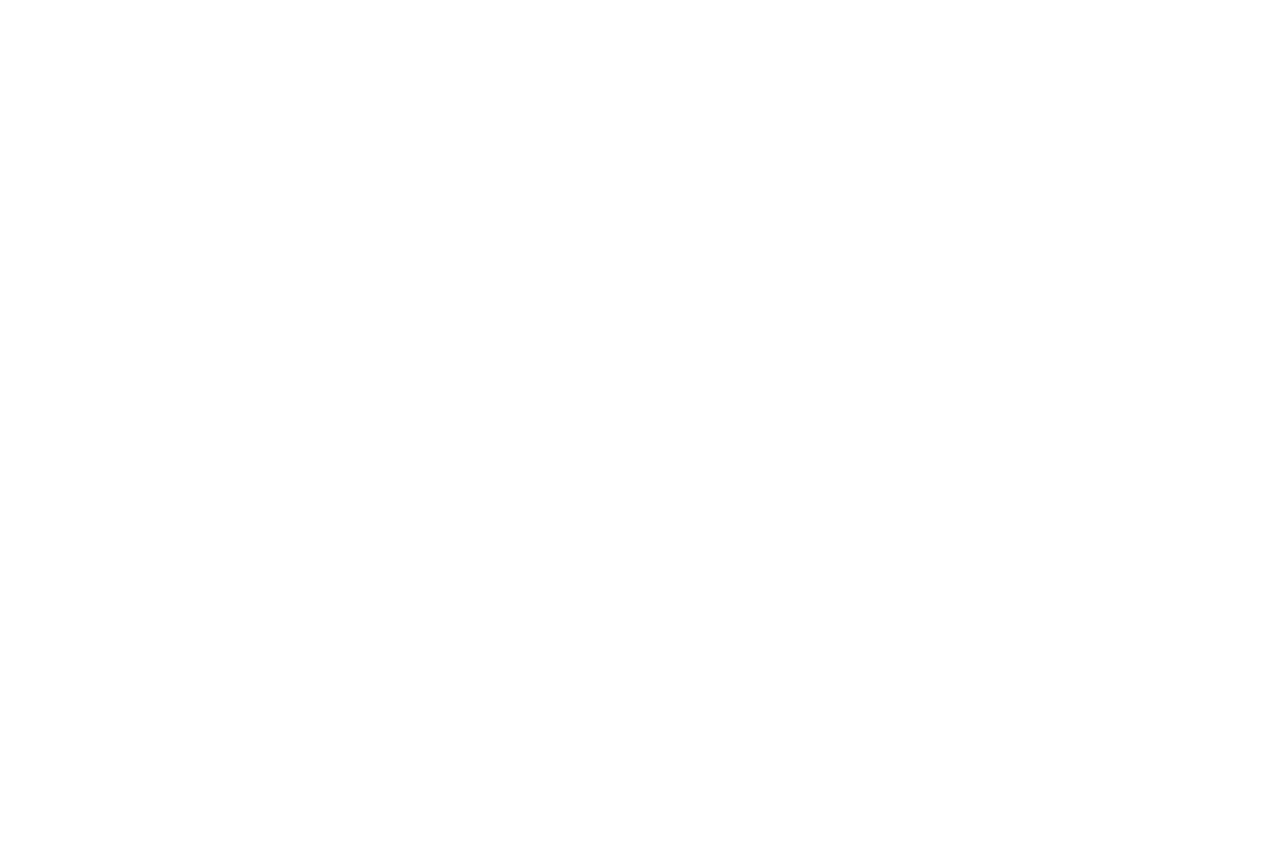
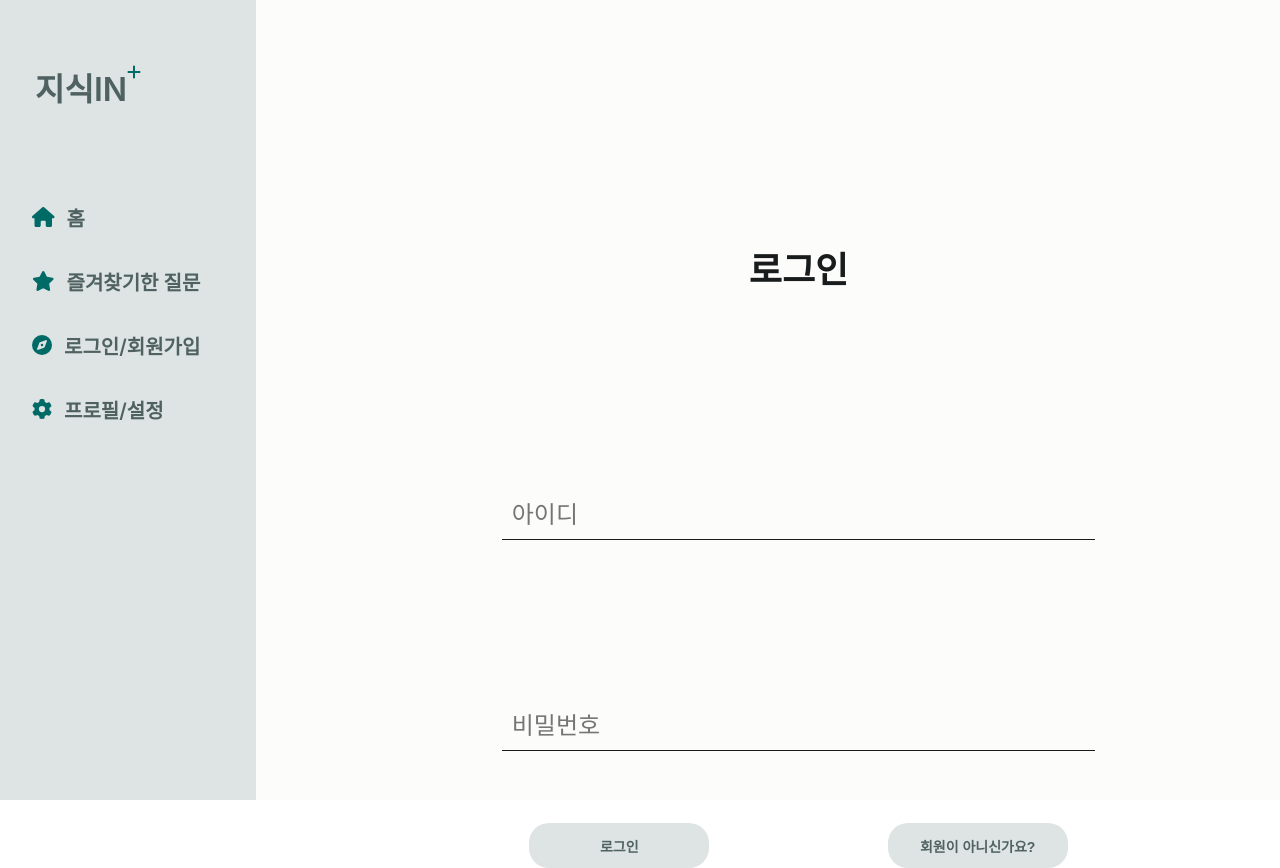
Before and after one commit to Mju-CapstoneDesign2024-5th/FrontEnd, a React (Create React App) app: page /login in a window 1280 px wide. Before the commit this address had no page. Before the commit the page ends 800 px from the top, so only its background shows below. Built offline with nearby package versions, Linux system fonts and the light colour scheme.

Commit message:
feat: 로그인, 회원가입 페이지 구현

```diff
--- a/src/App.js
+++ b/src/App.js
@@ -7,6 +7,8 @@ import { BrowserRouter as Router, Route, Routes } from 'react-router-dom';
 import MainPage from './pages/MainPage';
 import BookmarkPage from './pages/BookmarkPage';
 import NickNamePage from "./pages/NickNamePage";
+import LoginPage from './pages/LoginPage';
+import JoinPage from './pages/JoinPage';
 
 function App() {
   return (
@@ -18,6 +20,8 @@ function App() {
           <Route path="/setting" element={<SettingPage/>}/>
           <Route path="/specific" element={<SpecificPage/>}/>
           <Route path="/nickname" element={<NickNamePage/>}/>
+          <Route path='/login' element={<LoginPage/>}/>
+          <Route path='/join' element={<JoinPage/>}/>
         </Routes>
       </Router>
     </ThemeProvider>
--- a/src/components/Statusbar.js
+++ b/src/components/Statusbar.js
@@ -27,7 +27,7 @@ const Statusbar = () => {
                     <FontAwesomeIcon icon={faStar} color="#006A67" />
                     즐겨찾기한 질문
                 </MenuBox>
-                <MenuBox>
+                <MenuBox onClick={() => navigate("/login")}>
                     <FontAwesomeIcon icon={faCompass} color="#006A67" />
                     로그인/회원가입
                 </MenuBox>
--- /dev/null
+++ b/src/pages/JoinPage.js
@@ -0,0 +1,104 @@
+import React from "react";
+import styled from "styled-components";
+import Statusbar from "../components/Statusbar";
+import { useNavigate } from "react-router-dom";
+
+const JoinPage = () => {
+    const navigate = useNavigate();
+    return (
+        <PageArea>
+            <Statusbar/>
+            <LoginArea>
+                <LoginBox>
+                    <LoginTitle>회원가입</LoginTitle>
+                    <IdInput placeholder="아이디"/>
+                    <PasswordInput placeholder="비밀번호"/>
+                    <ButtonArea>
+                        <JoinButton onClick={() => navigate("/login")}>회원가입</JoinButton>
+                    </ButtonArea>
+                </LoginBox>
+            </LoginArea>
+        </PageArea>
+    )
+}
+
+const PageArea = styled.div`
+    width: 100wh;
+    height: 100vh;
+    display: flex;
+    background-color: ${({ theme }) => theme.bgColor};
+`
+
+const LoginArea = styled.div`
+    width: 100%;
+    height: 100%;
+    display: flex;
+    justify-content: center;
+`
+
+const LoginBox = styled.div`
+    width: 70%;
+    height: 90%;
+    display: flex;
+    flex-direction: column;
+    align-items: center;
+    margin-left: 61px;
+    margin-top: 81px;
+`
+
+const LoginTitle = styled.p`
+    color: ${({ theme }) => theme.textColor};
+    font-weight: 600;
+    font-size: 36px;
+    margin-top: 160px;
+`
+
+const IdInput = styled.input`
+    border: 1px solid ${({ theme }) => theme.textColor};
+    border-width: 0 0 1px;
+    width: 80%;
+    outline: none;
+    background-color: ${({ theme }) => theme.bgColor};
+    margin-top: 162px;
+    padding: 10px;
+    color: ${({ theme }) => theme.textColor};
+    font-size: 24px;
+`
+
+const PasswordInput = styled.input`
+    border: 1px solid ${({ theme }) => theme.textColor};
+    border-width: 0 0 1px;
+    width: 80%;
+    outline: none;
+    background-color: ${({ theme }) => theme.bgColor};
+    margin-top: 162px;
+    padding: 10px;
+    color: ${({ theme }) => theme.textColor};
+    font-size: 24px;
+`
+
+const ButtonArea = styled.div`
+    width: 85%;
+    height: 40px;
+    display: flex;
+    justify-content: flex-end;
+    margin-top: 72px;
+`
+
+const JoinButton = styled.button`
+    background-color: ${({ theme }) => theme.barColor};
+    width: 180px;
+    height: 45px;
+    margin-right: 15px;
+    color: ${({ theme }) => theme.titleColor};
+    font-weight: 600;
+    font-size: 14px;
+    border-radius: 20px;
+    display: flex;
+    justify-content: center;
+    align-items: center;
+    border: none;
+    cursor: pointer;
+`
+
+export default JoinPage;
--- /dev/null
+++ b/src/pages/LoginPage.js
@@ -0,0 +1,119 @@
+import React from "react";
+import styled from "styled-components";
+import Statusbar from "../components/Statusbar";
+import { useNavigate } from "react-router-dom";
+
+const LoginPage = () => {
+    const navigate = useNavigate();
+    return (
+        <PageArea>
+            <Statusbar/>
+            <LoginArea>
+                <LoginBox>
+                    <LoginTitle>로그인</LoginTitle>
+                    <IdInput placeholder="아이디"/>
+                    <PasswordInput placeholder="비밀번호"/>
+                    <ButtonArea>
+                        <LoginButton>로그인</LoginButton>
+                        <JoinButton onClick={() => navigate("/join")}>회원이 아니신가요?</JoinButton>
+                    </ButtonArea>
+                </LoginBox>
+            </LoginArea>
+        </PageArea>
+    )
+}
+
+const PageArea = styled.div`
+    width: 100wh;
+    height: 100vh;
+    display: flex;
+    background-color: ${({ theme }) => theme.bgColor};
+`
+
+const LoginArea = styled.div`
+    width: 100%;
+    height: 100%;
+    display: flex;
+    justify-content: center;
+`
+
+const LoginBox = styled.div`
+    width: 70%;
+    height: 90%;
+    display: flex;
+    flex-direction: column;
+    align-items: center;
+    margin-left: 61px;
+    margin-top: 81px;
+`
+
+const LoginTitle = styled.p`
+    color: ${({ theme }) => theme.textColor};
+    font-weight: 600;
+    font-size: 36px;
+    margin-top: 160px;
+`
+
+const IdInput = styled.input`
+    border: 1px solid ${({ theme }) => theme.textColor};
+    border-width: 0 0 1px;
+    width: 80%;
+    outline: none;
+    background-color: ${({ theme }) => theme.bgColor};
+    margin-top: 162px;
+    padding: 10px;
+    color: ${({ theme }) => theme.textColor};
+    font-size: 24px;
+`
+
+const PasswordInput = styled.input`
+    border: 1px solid ${({ theme }) => theme.textColor};
+    border-width: 0 0 1px;
+    width: 80%;
+    outline: none;
+    background-color: ${({ theme }) => theme.bgColor};
+    margin-top: 162px;
+    padding: 10px;
+    color: ${({ theme }) => theme.textColor};
+    font-size: 24px;
+`
+
+const ButtonArea = styled.div`
+    width: 100%;
+    height: 40px;
+    display: flex;
+    justify-content: space-around;
+    margin-top: 72px;
+`
+
+const LoginButton = styled.button`
+    background-color: ${({ theme }) => theme.barColor};
+    width: 180px;
+    height: 45px;
+    color: ${({ theme }) => theme.titleColor};
+    font-weight: 600;
+    font-size: 14px;
+    border-radius: 20px;
+    display: flex;
+    justify-content: center;
+    align-items: center;
+    border: none;
+    cursor: pointer;
+`
+
+const JoinButton = styled.button`
+    background-color: ${({ theme }) => theme.barColor};
+    width: 180px;
+    height: 45px;
+    color: ${({ theme }) => theme.titleColor};
+    font-weight: 600;
+    font-size: 14px;
+    border-radius: 20px;
+    display: flex;
+    justify-content: center;
+    align-items: center;
+    border: none;
+    cursor: pointer;
+`
+
+export default LoginPage;
```
